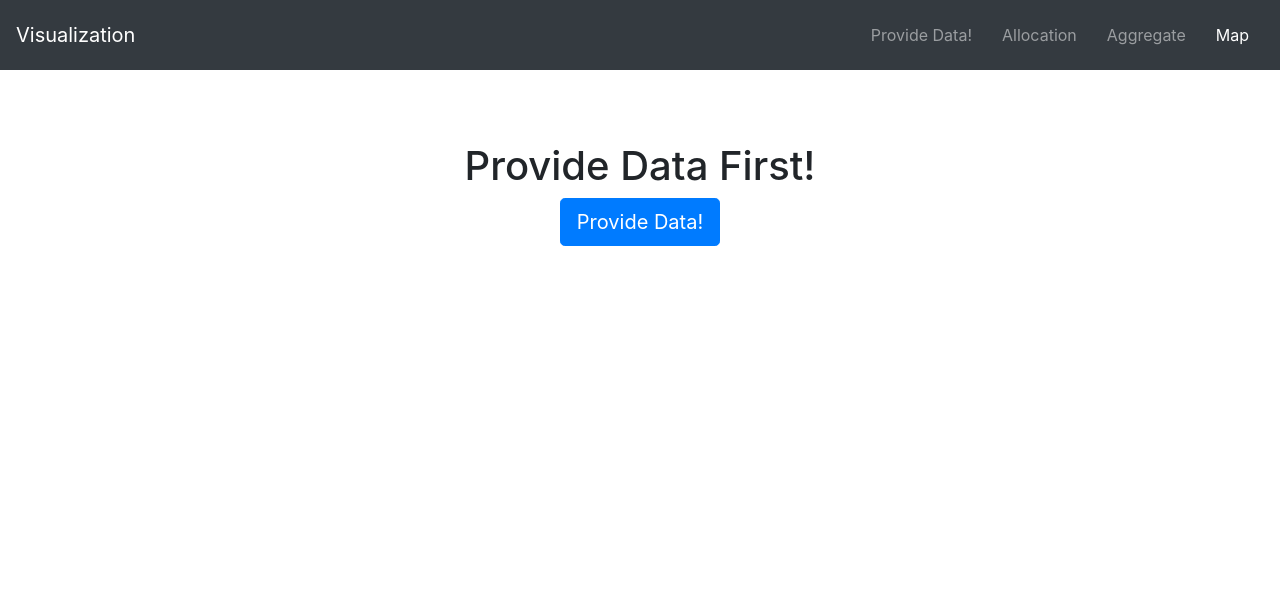
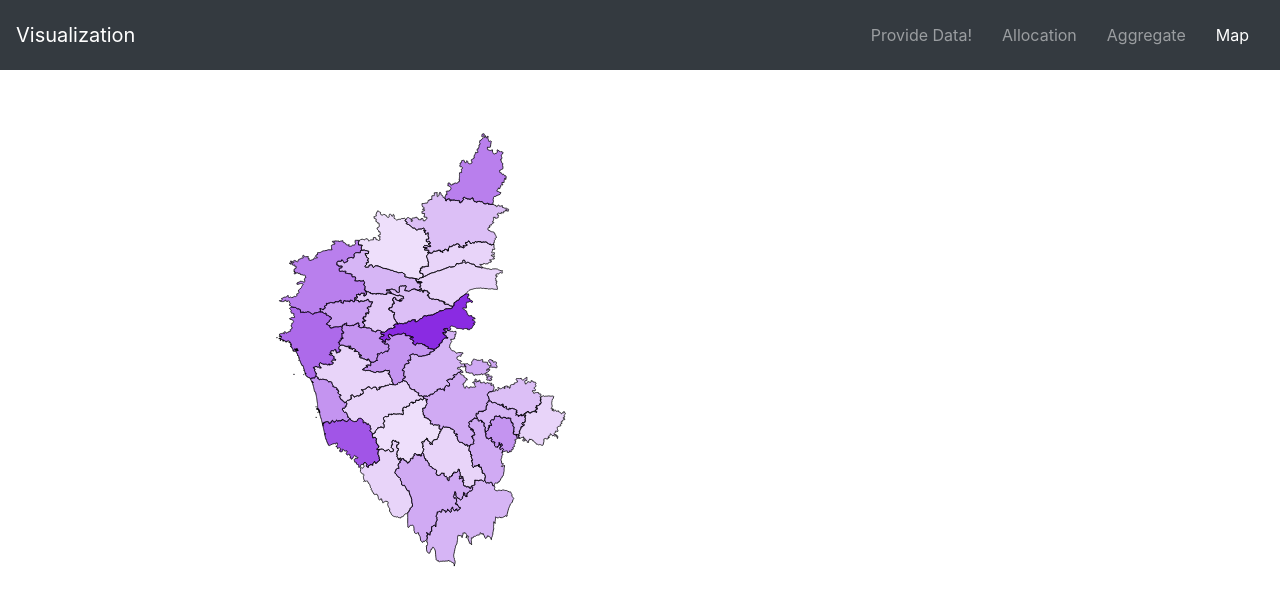
Before and after one commit to AailaMcQueen/hackathon2020, a React (Create React App) app in the folder client/: page /map in a window 1280 px wide. Shown: the top 604 px of the page. Built offline with nearby package versions, Linux system fonts and the light colour scheme.

Commit message:
map tooltips

```diff
--- a/client/package.json
+++ b/client/package.json
@@ -16,8 +16,10 @@
     "react-router-dom": "^5.2.0",
     "react-scripts": "4.0.1",
     "react-simple-maps": "^2.3.0",
+    "react-tooltip": "^4.2.11",
     "redux": "^4.0.5",
     "redux-thunk": "^2.3.0",
+    "styled-components": "^5.2.1",
     "topojson-client": "^3.1.0",
     "web-vitals": "^0.2.4"
   },
--- a/client/src/components/Map.js
+++ b/client/src/components/Map.js
@@ -1,26 +1,28 @@
 import React from "react"
-import MapChart from "./MapChart"
+import MapSupp from "./MapSupp"
+
+
 
 class Map extends React.Component {
+
     handleReset= (event) => {
         event.preventDefault();
         this.props.history.push("/");
     }
     render(){
         const {currentState} = this.props;
-        console.log(this.props)
-        if(!currentState.isActive){
-            return(
-                <div className="container-fluid text-center justify-content-center">
-                    &nbsp;&nbsp;&nbsp;&nbsp;&nbsp;
-                    <h1>Provide Data First!</h1>
-                    <button onClick={this.handleReset} className="btn btn-lg btn-primary">Provide Data!</button>
-                </div>
-            )
-        }
+        // if(!currentState.isActive){
+        //     return(
+        //         <div className="container-fluid text-center justify-content-center">
+        //             &nbsp;&nbsp;&nbsp;&nbsp;&nbsp;
+        //             <h1>Provide Data First!</h1>
+        //             <button onClick={this.handleReset} className="btn btn-lg btn-primary">Provide Data!</button>
+        //         </div>
+        //     )
+        // }
         return (
             <div>
-                <MapChart></MapChart>
+                <MapSupp ></MapSupp>
             </div>
         )
     }
--- a/client/src/components/MapChart.js
+++ b/client/src/components/MapChart.js
@@ -15,7 +15,8 @@ const setData = data => {
 }
 
 
-const MapChart = () => {
+
+const MapChart = ({ setTooltipContent }) => {
   const [geographies, setGeographies] = useState([])
 
   useEffect(() => {
@@ -35,7 +36,7 @@ const MapChart = () => {
   }, [])
 
   return (
-    <svg width={ 800 } height={ 800 } viewBox="0 0 800 800">
+    <svg width={ window.innerWidth*((window.innerWidth < 800)?0.9:0.8) } height={ window.innerHeight*((window.innerHeight < 800)?1:0.8) } viewBox="0 0 800 800">
       <g className="districts">
         {
           geographies.map((d,i) => {
@@ -48,6 +49,27 @@ const MapChart = () => {
                 fill={ `rgba(138,43,226,${ cur.samples / 1000})` }
                 stroke="#000000"
                 strokeWidth={ 1.0 }
+                onMouseEnter={() => {
+                  const { district_name, lat, lon, samples } = cur;
+                  setTooltipContent(`${district_name} | Samples: ${samples} | Latitude: ${lat} | Longitude: ${lon}`);
+                }}
+                onMouseLeave={() => {
+                  setTooltipContent("");
+                }}
+                style={{
+                  default: {
+                    fill: "#D6D6DA",
+                    outline: "none"
+                  },
+                  hover: {
+                    fill: "#F53",
+                    outline: "none"
+                  },
+                  pressed: {
+                    fill: "#E42",
+                    outline: "none"
+                  }
+                }}
               />
             )}
           )
--- /dev/null
+++ b/client/src/components/MapSupp.js
@@ -0,0 +1,15 @@
+import MapChart from "./MapChart"
+import React from "react"
+import ReactTooltip from "react-tooltip";
+
+function MapSupp() {
+  const [content, setContent] = React.useState("");
+  return (
+    <div>
+      <MapChart setTooltipContent={setContent} />
+      <ReactTooltip>{content}</ReactTooltip>
+    </div>
+  );
+}
+
+export default MapSupp;
--- a/client/src/index.css
+++ b/client/src/index.css
@@ -15,12 +15,3 @@ svg {
     display: inline-block;
     vertical-align: middle;
   }
-
-svg g{
-    height: 800px;
-    width: 800px;
-}
-.mapChart{
-    height: 800px;
-    width: 800px;
-}
```
Also changed, not shown: client/public/District_Boundary.json, 2 other files (tests, documents, lock files or other folders).
